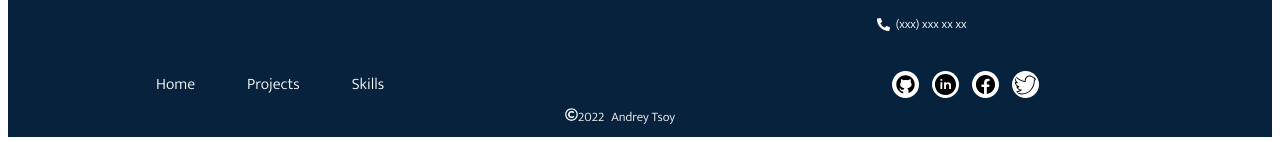
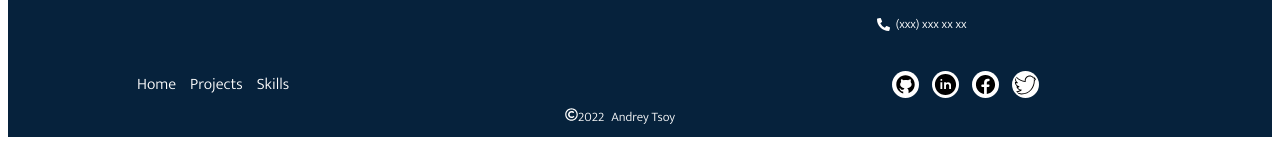
Before and after one commit to Life1sOk/portfolio, a React (Create React App) app: page / in a window 1280 px wide. Shown: the part 3741-3883 px from the top of the page. Built offline with nearby package versions, Linux system fonts and the light colour scheme; the HTML template or start-up script is replaced by a standard one.

Commit message:
fixed navigation on the page with react-scroll library

```diff
--- a/package.json
+++ b/package.json
@@ -11,6 +11,7 @@
     "react": "^18.0.0",
     "react-dom": "^18.0.0",
     "react-icons": "^4.4.0",
+    "react-router-dom": "^6.3.0",
     "react-scripts": "5.0.1",
     "react-scroll": "^1.8.7",
     "sass": "^1.51.0",
--- a/src/components/burger-menu/burger-menu.component.jsx
+++ b/src/components/burger-menu/burger-menu.component.jsx
@@ -6,10 +6,10 @@ import LinkToComponent from "../link/link.component";
 const BurgerMemu = ({ open, openToggle }) => {
     return (
         <BurgerMenuContainer open={open}>
-            <LinkToComponent openToggle={openToggle} to="projects-container" name='Projects' />
-            <LinkToComponent openToggle={openToggle} to="skills-container" name="Skills" />
-            <LinkToComponent openToggle={openToggle} to="about-container" name='About' />
-            <LinkToComponent openToggle={openToggle} to="contact" name='Contact' />
+            <LinkToComponent openToggle={openToggle} to="projects" name='Projects' offset={-74} />
+            <LinkToComponent openToggle={openToggle} to="skills" name="Skills" offset={-74} />
+            <LinkToComponent openToggle={openToggle} to="about" name='About' offset={-74} />
+            <LinkToComponent openToggle={openToggle} to="footer" name='Contact' offset={-74} />
         </BurgerMenuContainer>
     )
 }
--- a/src/components/contact-icons/contact.icons.component.jsx
+++ b/src/components/contact-icons/contact.icons.component.jsx
@@ -13,7 +13,7 @@ const ContactIcons = () => {
         <ContactIconsContainer>
             {
                 socialMedia.map(link => {
-                    return <img alt={link.sm} src={link.icon} onClick={() => openInNewTab(link.url)} title={link.sm} />
+                    return <img key={link.sm} alt={link.sm} src={link.icon} onClick={() => openInNewTab(link.url)} title={link.sm} />
                 })
             }
         </ContactIconsContainer>
--- a/src/components/link/link.component.jsx
+++ b/src/components/link/link.component.jsx
@@ -3,9 +3,9 @@ import { Link } from 'react-scroll/modules';
 
 import { NavbarWords } from './link.style';
 
-const LinkToComponent = ({ name, to, openToggle }) => {
+const LinkToComponent = ({ name, to, openToggle, offset }) => {
     return (
-        <Link onClick={openToggle} to={to} smooth={true} spy={true} duration={700}>
+        <Link onClick={openToggle} to={to} smooth={true} spy={true} duration={700} offset={offset}>
             <NavbarWords>{name}</NavbarWords>
         </Link>
     )
--- a/src/sections/about/about.component.jsx
+++ b/src/sections/about/about.component.jsx
@@ -4,7 +4,7 @@ import { AboutContainer, AboutMe, JustLine } from './about.style';
 
 const About = () => {
     return (
-        <AboutContainer>
+        <AboutContainer name='about'>
             <JustLine />
             <AboutMe>
                 <h2>About</h2>
--- a/src/sections/footer/footer.component.jsx
+++ b/src/sections/footer/footer.component.jsx
@@ -5,26 +5,21 @@ import { FooterContainer, TopFooterContainer, BotFooterContainer, FooterNav, Con
 import ContactIcons from '../../components/contact-icons/contact.icons.component';
 import Copyright from '../../components/copyright/copyright';
 import ContactBase from '../../components/contact-base/contact-base.component';
+import LinkToComponent from '../../components/link/link.component';
 
 const Footer = () => {
 
     return (
-        <FooterContainer>
+        <FooterContainer name='footer'>
             <TopFooterContainer>
                 <div className='top-footer-left'>Something</div>
                 <ContactBase />
             </TopFooterContainer>
             <BotFooterContainer>
                 <FooterNav>
-                    <Link to="navbar-container" smooth={true} spy={true} duration={700}>
-                        <span className='footer-word'>Home</span>
-                    </Link>
-                    <Link to="projects-container" smooth={true} spy={true} duration={700}>
-                        <span className='footer-word'>Projects</span>
-                    </Link>
-                    <Link to="skills-container" smooth={true} spy={true} duration={700}>
-                        <span className='footer-word'>Skills</span>
-                    </Link>
+                    <LinkToComponent to='nav' name='Home' />
+                    <LinkToComponent to='projects' name='Projects' />
+                    <LinkToComponent to='skills' name='Skills' />
                 </FooterNav>
                 <ContactIconWrap>
                     <ContactIcons />
--- a/src/sections/navbar/navbar.component.jsx
+++ b/src/sections/navbar/navbar.component.jsx
@@ -7,19 +7,21 @@ import LinkToComponent from "../../components/link/link.component";
 import Burger from "../../components/burger/burger";
 import BurgerMemu from "../../components/burger-menu/burger-menu.component";
 
+import Skills from '../skills/skills.component';
+
 const Navbar = () => {
     const [open, setOpen] = useState(false);
 
     return (
         <>
             <BurgerMemu open={open} openToggle={() => setOpen(!open)} />
-            <NavbarContainer>
+            <NavbarContainer name='nav'>
                 <MyName>Andrey Tsoy</MyName>
                 <Burger openToggle={() => setOpen(!open)} />
                 <NavbarMenu>
-                    <LinkToComponent to="projects-container" name='Projects' />
-                    <LinkToComponent to="skills-container" name="Skills" />
-                    <LinkToComponent to="about-container" name='About' />
+                    <LinkToComponent to="projects" name='Projects' />
+                    <LinkToComponent to='skills' name="Skills" />
+                    <LinkToComponent to="about" name='About' />
                 </NavbarMenu>
                 <Button name={'Contact'} type={'point3'} />
                 <Button name={<AiOutlineMail />} type={'point3'} />
--- a/src/sections/preview/preview.component.jsx
+++ b/src/sections/preview/preview.component.jsx
@@ -8,7 +8,7 @@ import MyFoto from '../../img/foto.jpg';
 const Preview = () => {
 
     return (
-        <MainContainer>
+        <MainContainer name='preview'>
             <Introduction>
                 <Hello>
                     <Iam>Hello, I'm Andrey</Iam>
--- a/src/sections/projects/projects.component.jsx
+++ b/src/sections/projects/projects.component.jsx
@@ -6,7 +6,7 @@ import ProjectStructure from "../../components/project-structure/project.structu
 
 const Projects = () => {
     return (
-        <ProjectsContainer>
+        <ProjectsContainer name='projects'>
             {
                 allProjects.map(project => {
                     return <ProjectStructure key={project.title} project={project} side={allProjects.indexOf(project)} />
--- a/src/sections/skills/skills.component.jsx
+++ b/src/sections/skills/skills.component.jsx
@@ -6,7 +6,7 @@ import Icon from "../../components/icon-wrap/icon-wrap.component";
 
 const Skills = () => {
     return (
-        <SkillsContainer>
+        <SkillsContainer name='skills'>
             <H2>Skills</H2>
             <MainSkills>
                 <Basics>
```
Also changed, not shown: 1 other file (tests, documents, lock files or other folders).
